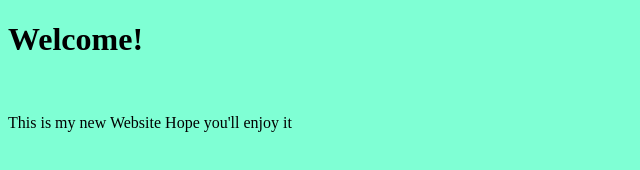
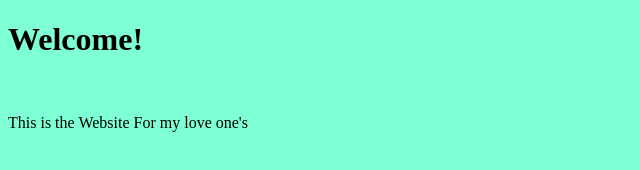
Before and after one commit to Raf52301/Nameit, a plain HTML site: page index.html in a window 1280 px wide. Shown: the full height of the page, 0-640 px from the left. Drawn offline with Linux system fonts and the light colour scheme.

Commit message:
Update index.html

```diff
--- a/index.html
+++ b/index.html
@@ -3,7 +3,7 @@
 <head>
     <meta charset="UTF-8">
     <meta name="viewport" content="width=device-width, initial-scale=1.0">
-    <title>New</title>
+    <title>Mareen Sangalang</title>
 
 <style>
     body{
@@ -20,6 +20,6 @@
 <body>
     <h1>Welcome!</h1>
     <br>
-    <p>This is my new Website Hope you'll enjoy it</p>
+    <p>This is the Website For my love one's </p>
 </body>
 </html>
```
